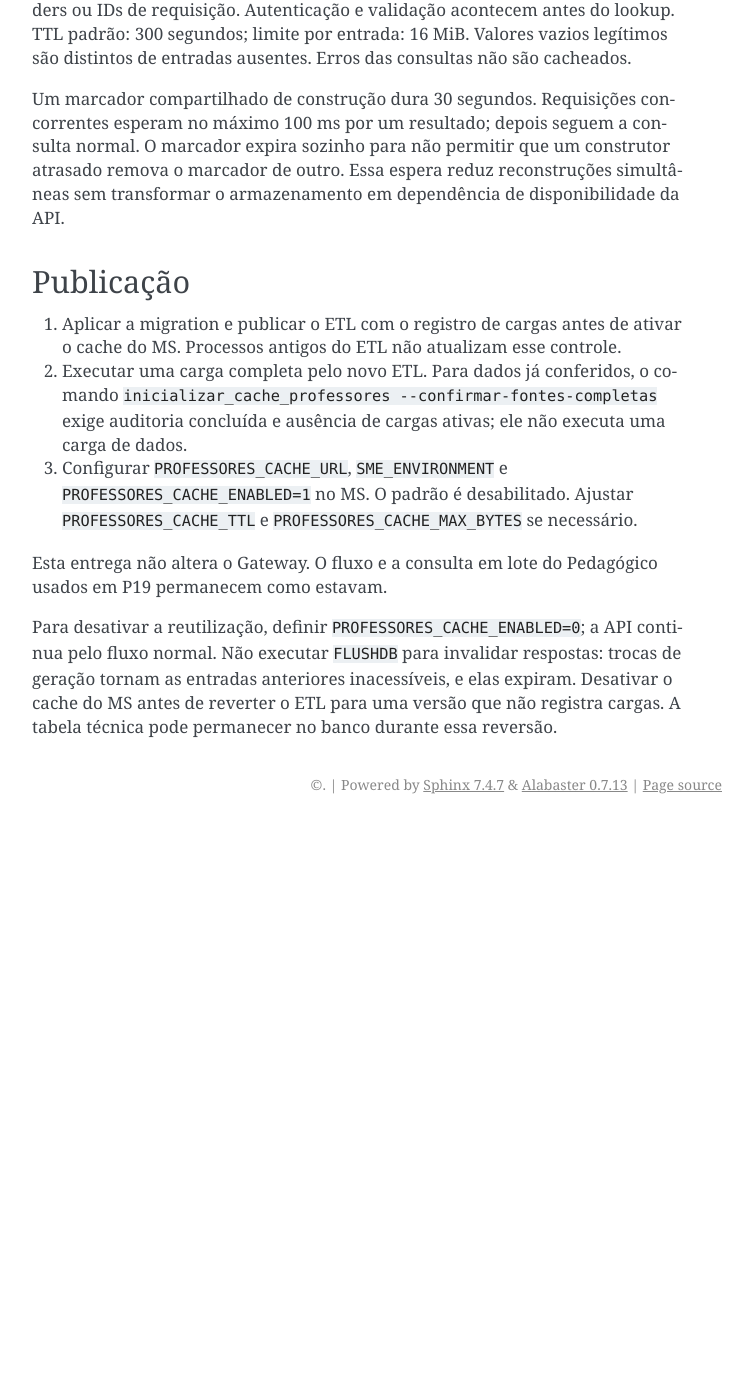
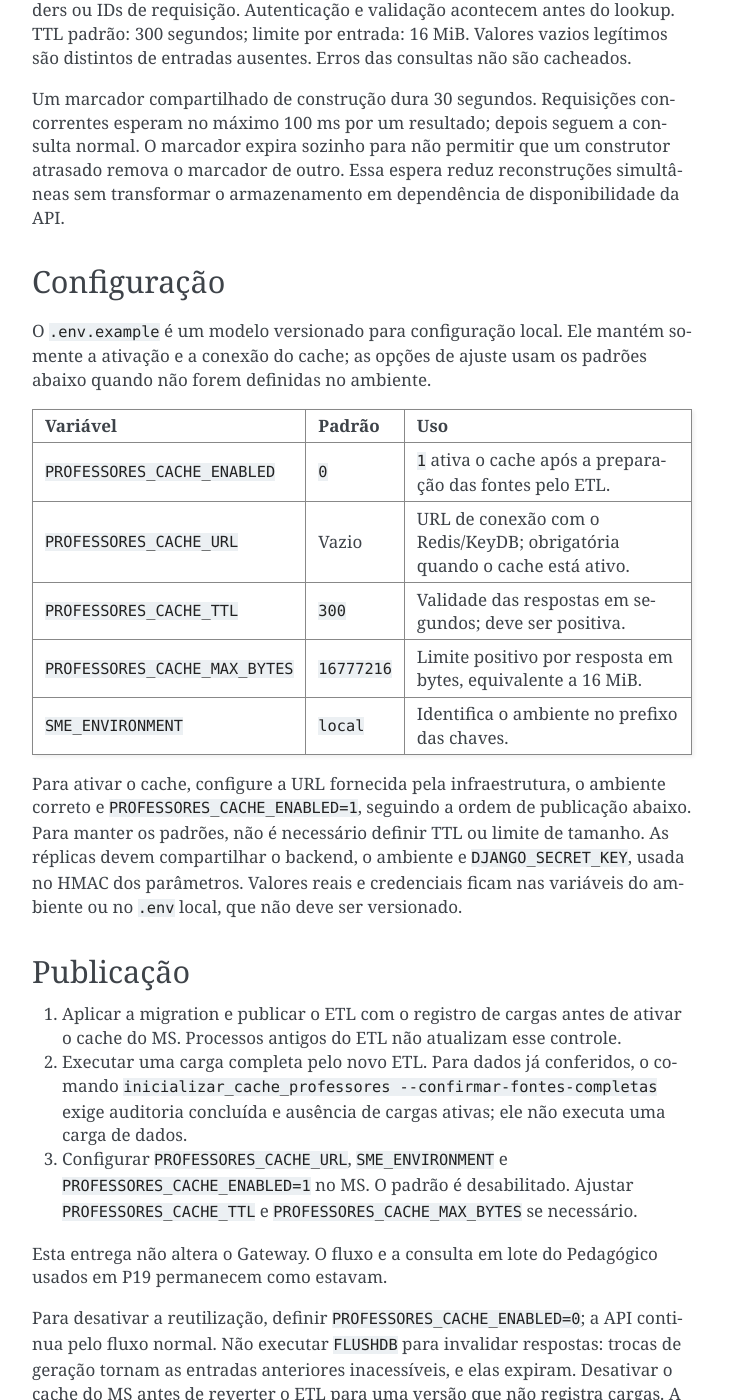
Before and after one commit to prefeiturasp/SME-IntegracaoEOL-Professores-Microsservico, a Sphinx documentation site: the page built from docs/architecture.md, in a window 1280 px wide and 1400 px high, scrolled down 1333 px. Shown: the whole window, without its empty margins (388-1140 px from the left). Built offline with Sphinx 7.4.7, drawn with Linux system fonts in a browser that asks for light colours; before the commit the page ends 2157 px from its top, so only the background shows below that.

Commit message:
chore(158440): remover comentarios e simplificar configuracao de exemplo do cache

```diff
--- a/docs/architecture.md
+++ b/docs/architecture.md
@@ -58,6 +58,27 @@ normal. O marcador expira sozinho para não permitir que um construtor atrasado
 remova o marcador de outro. Essa espera reduz reconstruções simultâneas sem
 transformar o armazenamento em dependência de disponibilidade da API.
 
+## Configuração
+
+O `.env.example` é um modelo versionado para configuração local. Ele mantém
+somente a ativação e a conexão do cache; as opções de ajuste usam os padrões
+abaixo quando não forem definidas no ambiente.
+
+| Variável | Padrão | Uso |
+| --- | --- | --- |
+| `PROFESSORES_CACHE_ENABLED` | `0` | `1` ativa o cache após a preparação das fontes pelo ETL. |
+| `PROFESSORES_CACHE_URL` | Vazio | URL de conexão com o Redis/KeyDB; obrigatória quando o cache está ativo. |
+| `PROFESSORES_CACHE_TTL` | `300` | Validade das respostas em segundos; deve ser positiva. |
+| `PROFESSORES_CACHE_MAX_BYTES` | `16777216` | Limite positivo por resposta em bytes, equivalente a 16 MiB. |
+| `SME_ENVIRONMENT` | `local` | Identifica o ambiente no prefixo das chaves. |
+
+Para ativar o cache, configure a URL fornecida pela infraestrutura, o ambiente
+correto e `PROFESSORES_CACHE_ENABLED=1`, seguindo a ordem de publicação abaixo.
+Para manter os padrões, não é necessário definir TTL ou limite de tamanho.
+As réplicas devem compartilhar o backend, o ambiente e `DJANGO_SECRET_KEY`,
+usada no HMAC dos parâmetros. Valores reais e credenciais ficam nas variáveis
+do ambiente ou no `.env` local, que não deve ser versionado.
+
 ## Publicação
 
 1. Aplicar a migration e publicar o ETL com o registro de cargas antes de ativar
```
Also changed, not shown: README.md (+17 -9 lines), 2 other files.
